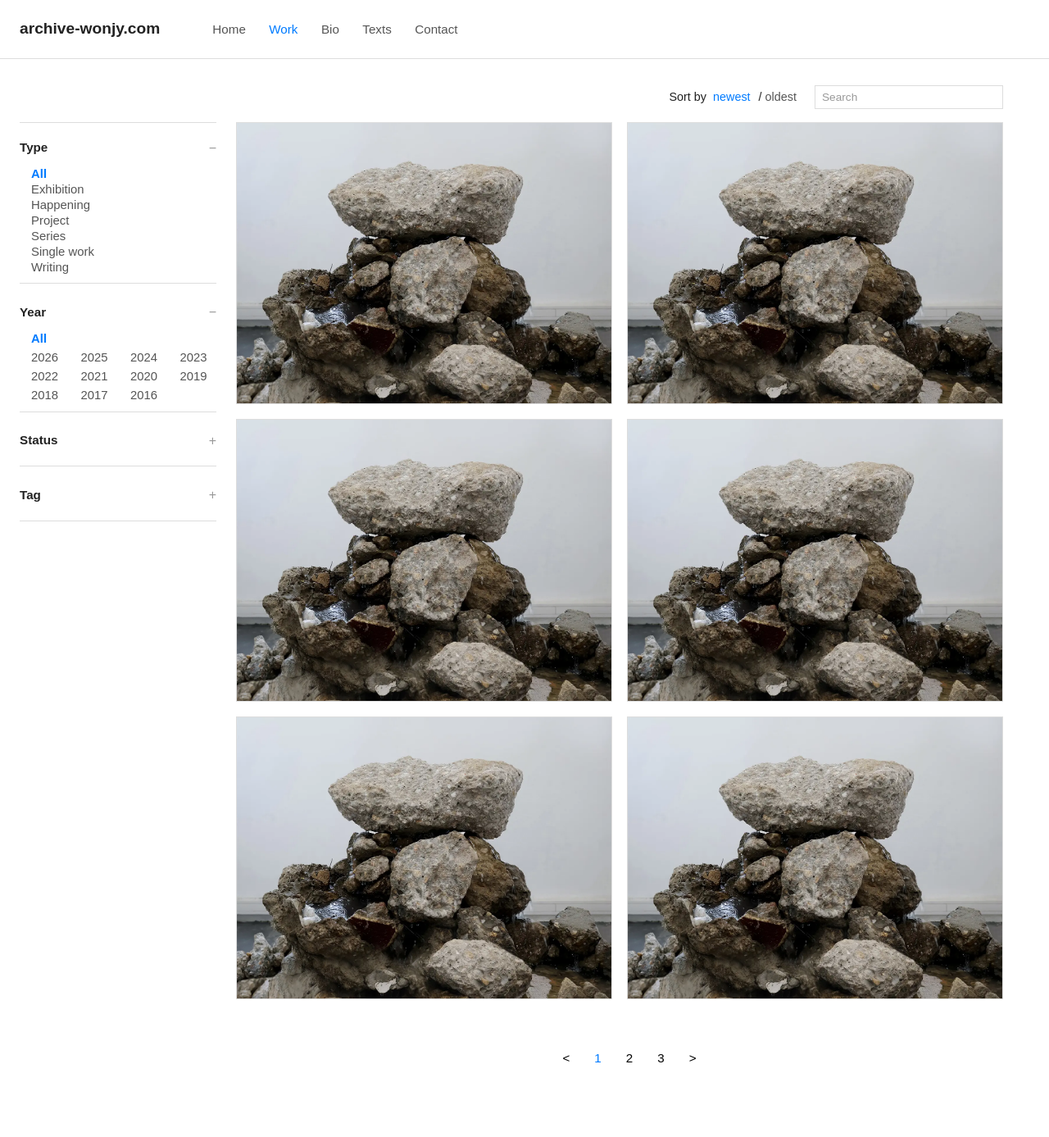
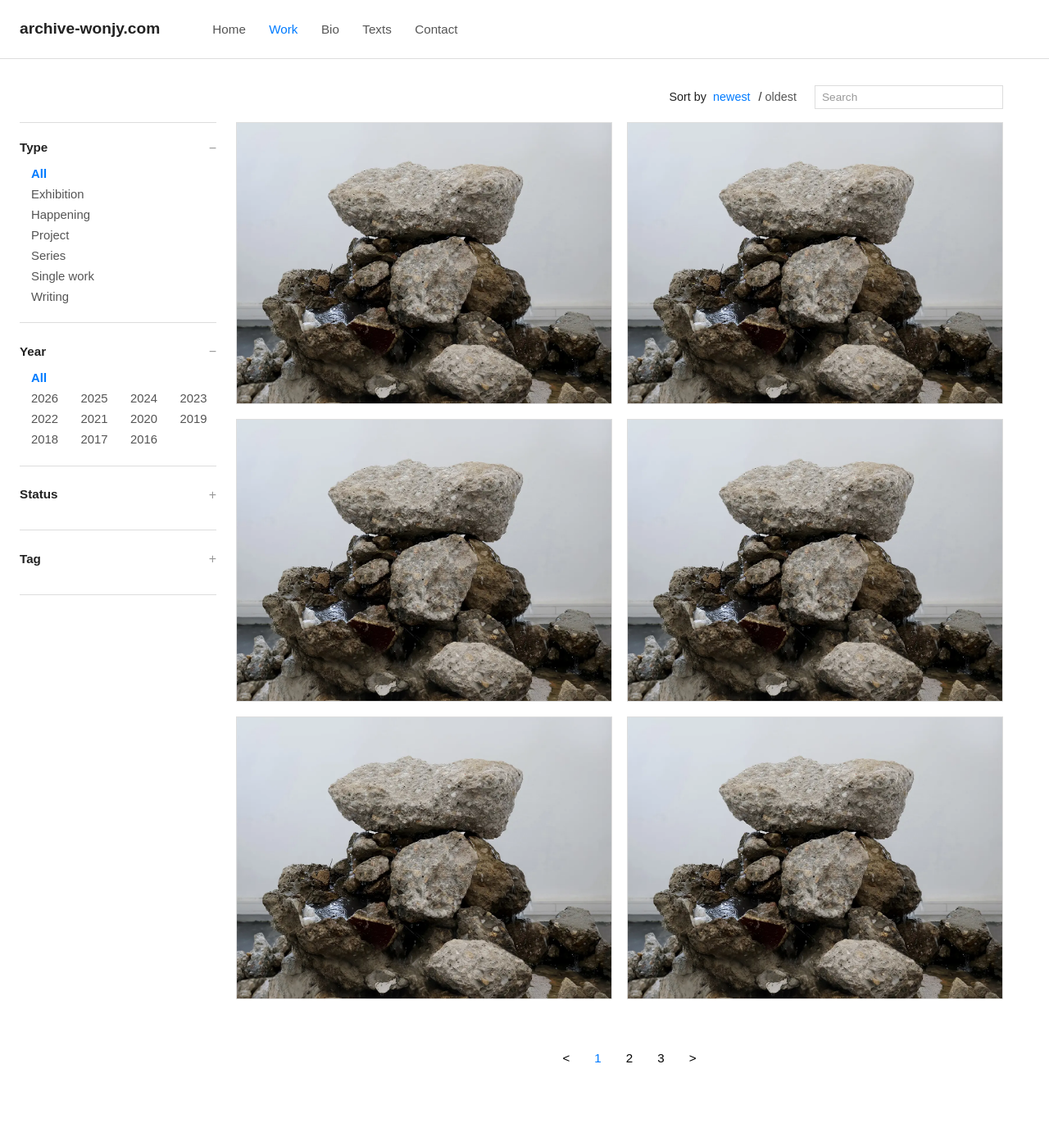
Before and after one commit to Won-Jy/archive-wonjy, a Jekyll site: the page built from work.html, in a window 1280 px wide. Shown: the whole page at 82% size. Built offline with Jekyll 4.4.1, drawn with Linux system fonts in a browser that asks for light colours.

Commit message:
Update work.html

```diff
--- a/work.html
+++ b/work.html
@@ -172,10 +172,10 @@
 /* 구분선 길이와 들여쓰기 시각 균형(선은 전체폭, 내용은 안으로) */
 .sidebar .filter-group { padding-left: 0; }
 
+
 /* === Sidebar spacing — 최하단에 추가 === */
-
 /* 섹션 하단 간격은 여기서만 관리 */
-.filter-group{ padding-bottom:12px; }
+.filter-group{ padding-bottom:24px; }
 
 /* 본문 아래 마진 제거 */
 .filter-body{ margin:6px 0 0; }
@@ -192,7 +192,7 @@
 .sidebar .filter-group[data-filter="tag"] .chips{
   display:flex;
   flex-direction:column;
-  gap:4px;           /* 필요시 3~6px로 조절 */
+  gap:10px;           /* 필요시 3~6px로 조절 */
 }
 
 /* Year는 grid gap만 사용 (항목 자체 padding 제거) */
@@ -200,7 +200,7 @@
   display:grid;
   grid-template-columns:repeat(4, auto);
   column-gap:16px;
-  row-gap:8px;
+  row-gap:10px;
   align-content:start;
 }
 .filter-group[data-filter="year"] .chip{ padding:0; margin:0; }
```
